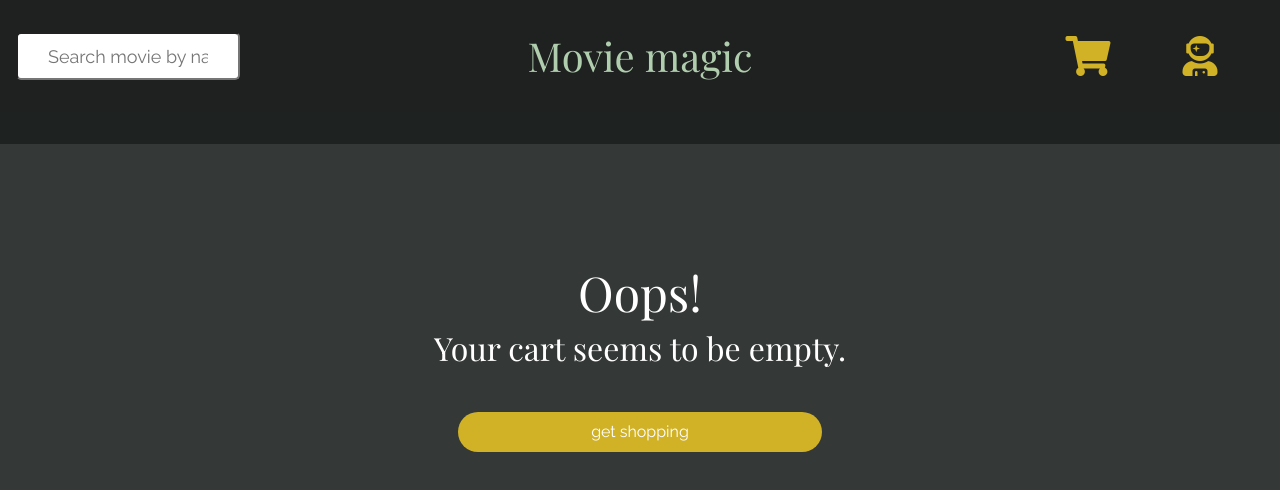
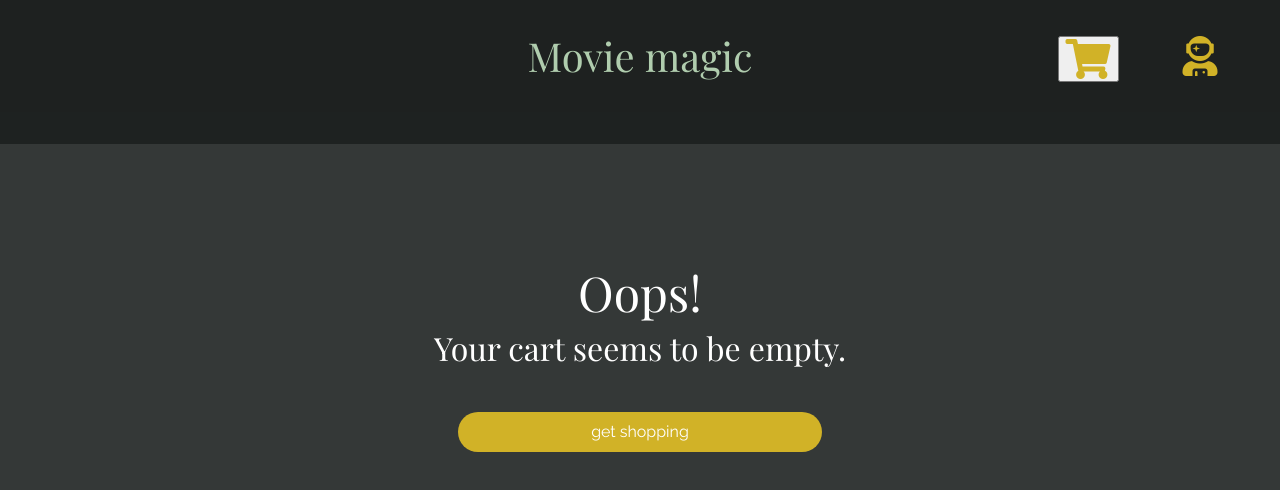
Before and after one commit to thrsrossi/Angular-Shop, an Angular app: page /cart in a window 1280 px wide. Shown: the top 490 px of the page. Built offline with nearby package versions, Linux system fonts and the light colour scheme; a web font is replaced by a local one.

Commit message:
starts adding cart drop down

```diff
--- a/src/app/app.component.css
+++ b/src/app/app.component.css
@@ -67,7 +67,6 @@ a {
     text-decoration: none;
     flex: 3;
 }
-
 .icon {
     width: 4rem;
     height: 2rem;
@@ -76,7 +75,6 @@ a {
     position: relative;
     margin-left: 2rem;
 }
-
 i {
     width: 100%;
     text-align: center;
@@ -84,7 +82,6 @@ i {
     font-size: 2.5rem;
     color: rgb(209, 178, 39);
 }
-
 @media screen and (max-width: 824px) {
     .left {
         flex: 0;
--- a/src/app/app.component.html
+++ b/src/app/app.component.html
@@ -1,6 +1,6 @@
 <header>
     <div class="left">
-        <input type="text" #searchInput (keyup.enter)='handleInput(searchInput.value); searchInput.value = ""' placeholder="Search movie by name..." >
+        <!-- <input type="text" #searchInput (keyup.enter)='handleInput(searchInput.value); searchInput.value = ""' placeholder="Search movie by name..." > -->
         <!-- <button (click)='searchMovie(searchInput.value)'>Search Movie</button> -->
 
     </div>
--- a/src/app/components/cart/cart.component.css
+++ b/src/app/components/cart/cart.component.css
@@ -1,4 +1,7 @@
-
+.wrapper {
+    display: flex;
+    flex-direction: column;
+}
 .icon {
     width: 4rem;
     height: 2rem;
@@ -7,7 +10,6 @@
     position: relative;
     margin-left: 2rem;
 }
-
 i {
     width: 100%;
     text-align: center;
@@ -37,3 +39,11 @@ i {
     font-family: sans-serif;
     font-weight: bold;
 }
+.drop-down {
+    display: none;
+    position: absolute;
+    top: 8rem;
+}
+.visible {
+    display: block;
+}
--- a/src/app/components/cart/cart.component.html
+++ b/src/app/components/cart/cart.component.html
@@ -1,13 +1,12 @@
+<div class="wrapper">
 
-<div class="icon">
-  <!-- <i class="fa fa-circle fa-stack-2x"></i> -->
-  <a routerLink="cart" activatedRouterLink="active"><i class="fa fa-shopping-cart"></i></a>
-  <span *ngIf="totalQuantity > 0" class="badge">{{totalQuantity}}</span>
-</div>
+    <div class="icon">
+        <!-- <a routerLink="cart" activatedRouterLink="active"><i class="fa fa-shopping-cart"></i></a> -->
+        <button (click)='toggleCart()'><i class="fa fa-shopping-cart"></i></button>
+        <span *ngIf="totalQuantity > 0" class="badge">{{totalQuantity}}</span>
+    </div>
 
-
-<!-- <div class="wrapper">
-    <div class="row">
+    <div class="drop-down" [class.visible]="toggleVisibility">
         <app-print-cart-items *ngFor='let cartItem of cart' [cartItem]='cartItem'></app-print-cart-items>
     </div>
-</div> -->
+</div>
--- a/src/app/components/cart/cart.component.ts
+++ b/src/app/components/cart/cart.component.ts
@@ -9,11 +9,14 @@ import { ICartItem } from 'src/app/interfaces/ICartItem';
 })
 export class CartComponent implements OnInit {
 
-    // movieRecieved: IMovie;
 
     cart: ICartItem[];
-    // cartCount: number;
+    toggleVisibility: boolean;
     totalQuantity: number;
+
+    toggleCart() {
+    this.toggleVisibility = !this.toggleVisibility;
+    }
 
   constructor(private cartService: CartService) {
     this.cart = this.cartService.getCart();
@@ -47,8 +50,4 @@ export class CartComponent implements OnInit {
       );
     }
 
-    // updateCartCount() {
-    //     this.cartRowAmount = this.cart.length;
-    // }
-
 }
--- a/src/app/components/print-cart-items/print-cart-items.component.css
+++ b/src/app/components/print-cart-items/print-cart-items.component.css
@@ -1,10 +1,13 @@
 .cart-column {
     display: flex;
     max-width: 30rem;
+    background: #FFF;
+    padding: 1rem;
+    margin: 1rem;
 }
 .cart-column img {
     width: auto;
-    height: 20rem;
+    height: 6rem;
     object-fit: cover;
     overflow: hidden;
 }
--- a/src/app/components/print-cart-items/print-cart-items.component.html
+++ b/src/app/components/print-cart-items/print-cart-items.component.html
@@ -1,5 +1,5 @@
-<div class="cart-column">
-    <p *ngIf='cartItem'>{{cartItem.movie.name}} </p>
+<div *ngIf='cartItem' class="cart-column">
+    <img [src]="cartItem.movie.imageUrl" alt="Movie poster of {{cartItem.movie.name}}">
+    <p>{{cartItem.movie.name}} </p>
         <!-- <img [src]="movie.imageUrl" alt="Movie poster of {{movie.name}}"> -->
-        <img [src]="cartItem.movie.imageUrl" alt="Movie poster of {{cartItem.movie.name}}">
 </div>
--- a/src/app/components/print-cart-items/print-cart-items.component.ts
+++ b/src/app/components/print-cart-items/print-cart-items.component.ts
@@ -11,7 +11,6 @@ import { ICartItem } from 'src/app/interfaces/ICartItem';
 export class PrintCartItemsComponent implements OnInit {
 
     @Input() cartItem: ICartItem;
-    // tesint: IMovie;
 
   constructor() { }
 
```
Also changed, not shown: src/app/app.component.ts (+0 -7 lines).
